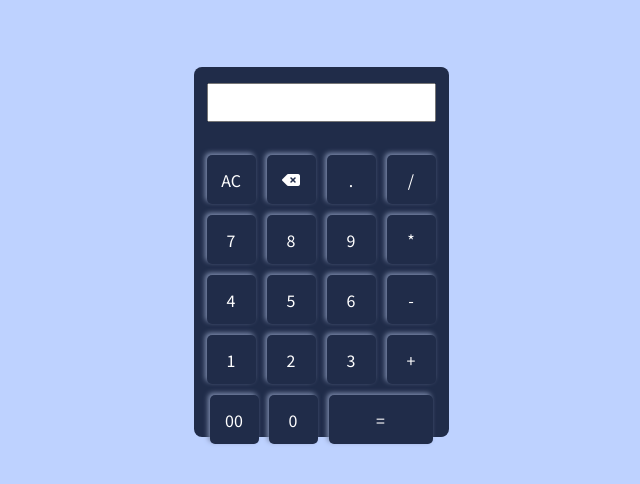
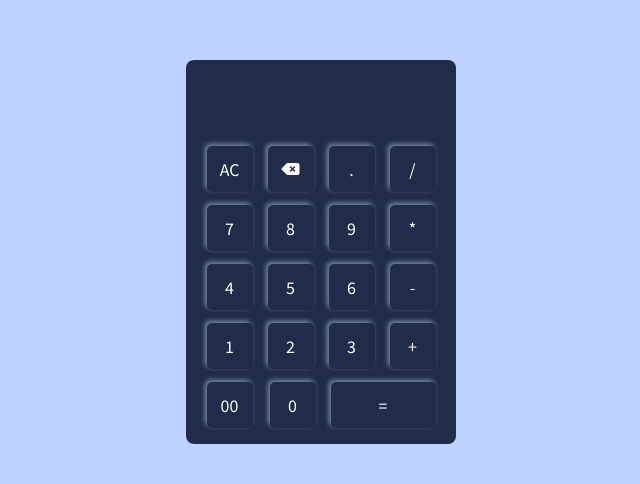
Before and after one commit to vivek-chhabra/Calculator, a plain HTML site: page index.html in a window 1280 px wide. Shown: the part 148-632 px from the top of the page, without its empty margins (319-959 px from the left). Drawn offline with Linux system fonts and the light colour scheme.

Commit message:
update style.css

```diff
--- a/style.css
+++ b/style.css
@@ -4,6 +4,7 @@
   margin: 0;
   padding: 0;
   font-family: "Noto Sans JP", sans-serif;
+  box-sizing: border-box;
 }
 
 /* utility classes */
@@ -21,29 +22,53 @@
 
 /* utility classes end */
 
-.container {
+body {
   display: flex;
   height: 100vh;
   justify-content: center;
   align-items: center;
+  background-color: rgb(190, 210, 255);
 }
 
 .calculator {
   background-color: rgb(32, 44, 73);
-  padding: 15px;
-  gap: 10px;
-  width: 225px;
-  height: 340px;
+  padding: 10px;
+  width: 100%;
+  min-width: 250px;
+  min-height: 340px;
   border-radius: 8px;
 }
 
-body {
-  background-color: rgb(190, 210, 255);
+.operations {
+  width: 100%;
+  min-height: 310px;
+  display: flex;
+  flex-direction: column;
+  align-items: center;
+  position: relative;
+  top: 23px;
+  gap: 13px;
+  padding: 8px;
+  padding-bottom: 29px;
+}
+
+.rows {
+  display: flex;
+  gap: 15px;
+}
+
+.rows .part-1 {
+  gap: 17px;
+  flex: 1;
+}
+
+.part-2 {
+  width: 105px !important;
 }
 
 .button {
-  width: 45px;
-  height: 45px;
+  width: 46px;
+  height: 46px;
   background-color: rgb(32, 44, 73);
   box-shadow: -2px -2px 5px rgb(125, 139, 172);
   display: flex;
@@ -59,30 +84,6 @@ body {
   cursor: pointer;
 }
 
-.operations {
-  width: 100%;
-  display: flex;
-  flex-direction: column;
-  align-items: center;
-  position: relative;
-  top: 23px;
-  gap: 11px;
-}
-
-.rows {
-  display: flex;
-  gap: 11px;
-}
-
-.rows .part-1 {
-  gap: 10px;
-  flex: 1;
-}
-
-.part-2 {
-  width: 100px;
-}
-
 .click {
   transform: scale(1);
   box-shadow: 0 0;
@@ -90,12 +91,16 @@ body {
 }
 
 .result {
-  width: 100%;
-  display: ;
-  float: right;
-
-  /* background-color: white; */
-  color: rgb(255, 255, 255);
+  width: 250px;
+  color: rgb(190, 210, 255);
+  background-color: transparent;
   font-weight: 500;
   font-size: 150%;
+  outline: none;
+  border: none;
+  padding: 5px 10px;
+  position: relative;
+  top: 7px;
+  letter-spacing: 1px;
+  text-align: right;
 }
```
